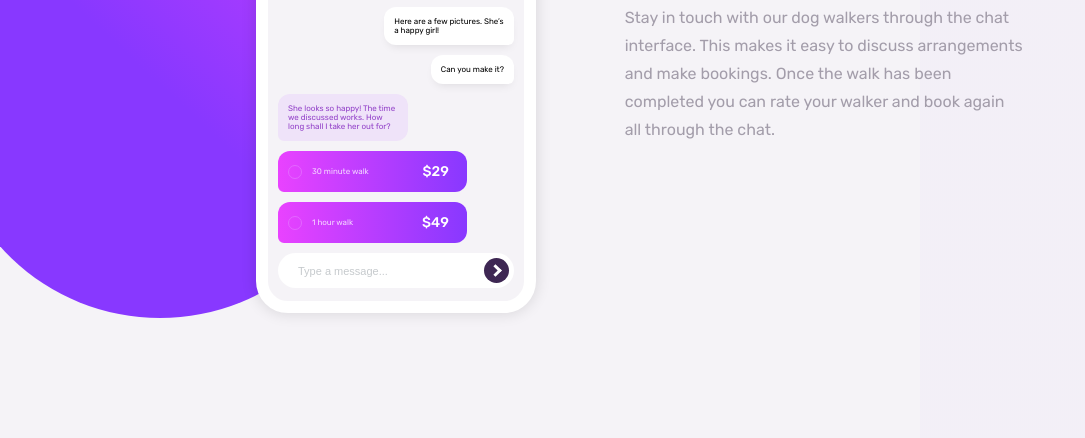
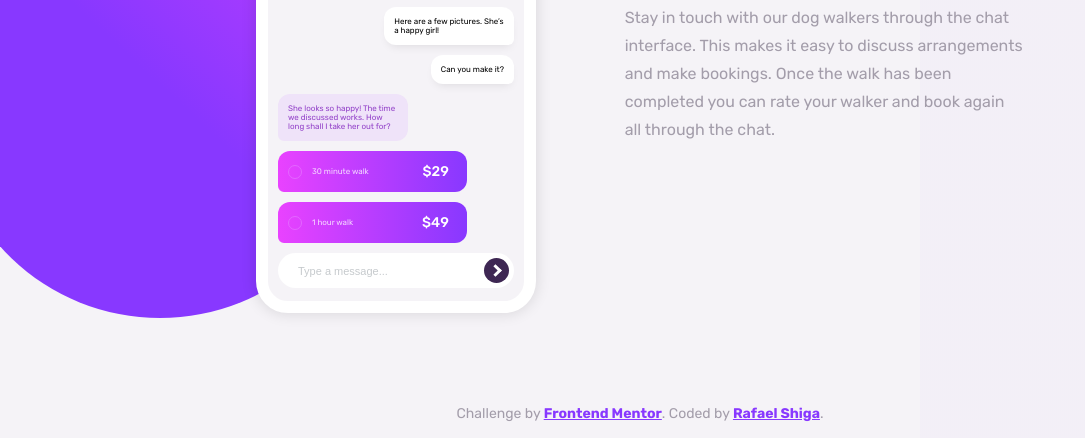
Before and after one commit to rafashiga/frontendmentor-chat-app, a website: page index.html in a window 1280 px wide. Shown: the part 362-800 px from the top of the page, without its empty margins (0-1085 px from the left). Drawn offline with Linux system fonts and the light colour scheme.

Commit message:
feat: add attribution

```diff
--- a/index.html
+++ b/index.html
@@ -104,13 +104,18 @@
 					</p>
 				</section>
 			</div>
+
+			<div class="attribution">
+				Challenge by
+				<a href="https://www.frontendmentor.io?ref=challenge" target="_blank"
+					>Frontend Mentor</a
+				>. Coded by
+				<a
+					target="_blank"
+					href="https://github.com/rafashiga/frontendmentor-chat-app"
+					>Rafael Shiga</a
+				>.
+			</div>
 		</main>
-
-		<!-- <div class="attribution">
-			Challenge by
-			<a href="https://www.frontendmentor.io?ref=challenge" target="_blank"
-				>Frontend Mentor</a
-			>. Coded by <a href="#">Your Name Here</a>.
-		</div> -->
 	</body>
 </html>
--- a/styles/sass/pages/_home.scss
+++ b/styles/sass/pages/_home.scss
@@ -327,3 +327,20 @@ main {
 		-webkit-transform: rotate(135deg);
 	}
 }
+
+.attribution {
+	text-align: center;
+	color: $color-gray-light;
+	font-size: rem(14);
+
+	position: absolute;
+	bottom: rem(16);
+	left: 0;
+	right: 0;
+	margin: 0 auto;
+
+	a {
+		color: $color-violet-light;
+		font-weight: 700;
+	}
+}
```
Also changed, not shown: styles/css/style.css, 1 other file.
